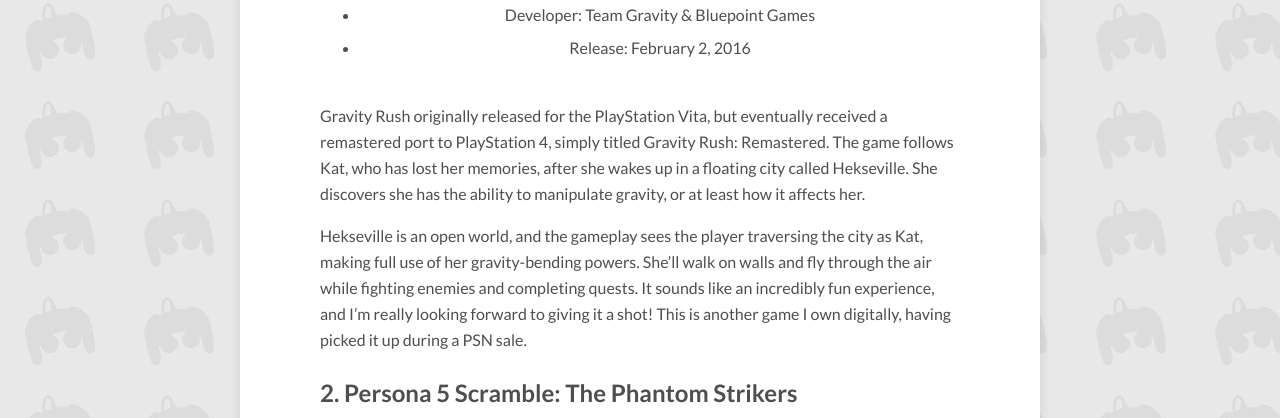
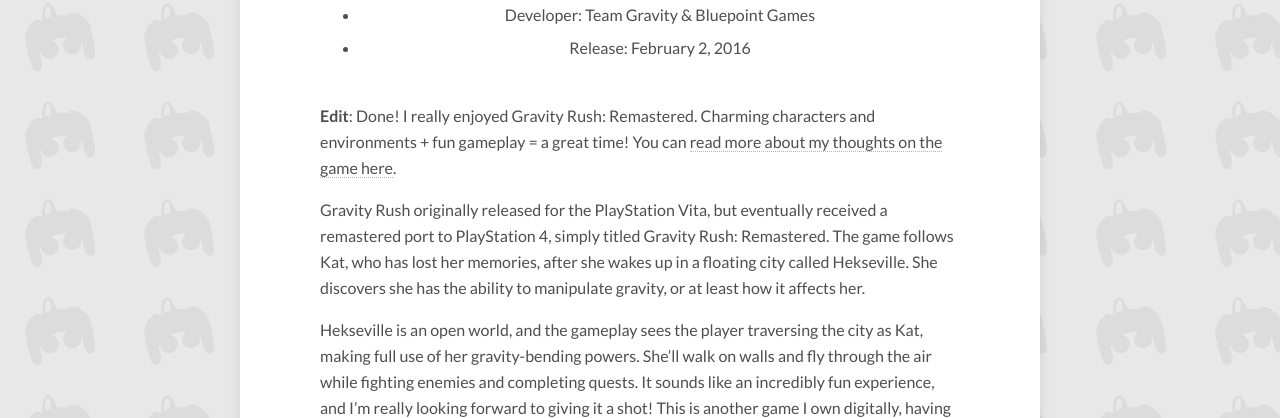
Before and after one commit to BravingTheBacklog/bravingthebacklog.github.io, a Jekyll site: the page built from _posts/2020-01-11-top-10-ps4-games-in-my-backlog.md, in a window 1280 px wide and 900 px high, scrolled down 5152 px, cut to the strip 154-572 px from the top of the window. Built offline with Jekyll 4.4.1, drawn with Linux system fonts in a browser that asks for light colours; nearby versions of some CDN libraries; comment, search, counter and statistics services are not loaded.

Commit message:
Check Gravity Rush: Remastered off of backlog list

```diff
--- a/_posts/2020-01-11-top-10-ps4-games-in-my-backlog.md
+++ b/_posts/2020-01-11-top-10-ps4-games-in-my-backlog.md
@@ -128,7 +128,12 @@
 taking breaks to play other games in between. I don't want the experience to get
 stale!
 
-## 3. {% include game.html game="Gravity Rush Remastered" %}
+## 3. {% include game.html game="Gravity Rush Remastered" checkmark="" %}
+
+**Edit**: Done! I really enjoyed Gravity Rush: Remastered. Charming characters
+and environments + fun gameplay = a great time! You can [read more about my
+thoughts on the game here]({% post_url 2020-06-01-what-im-playing-no-74
+%}#GravityRush:Remastered).
 
 Gravity Rush originally released for the PlayStation Vita, but eventually
 received a remastered port to PlayStation 4, simply titled Gravity Rush:
```
